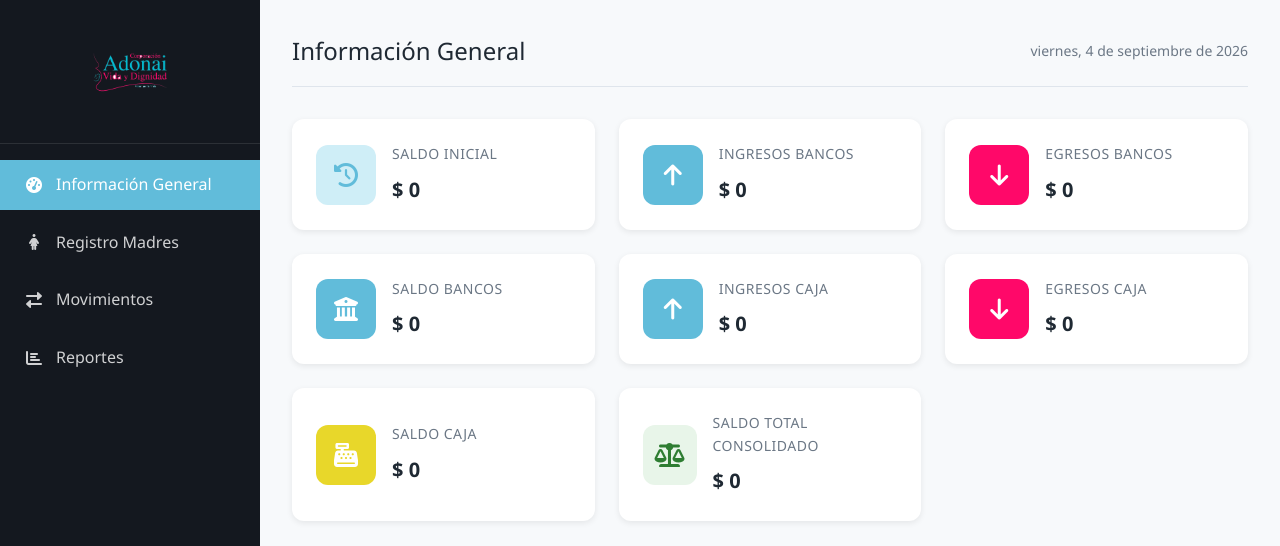
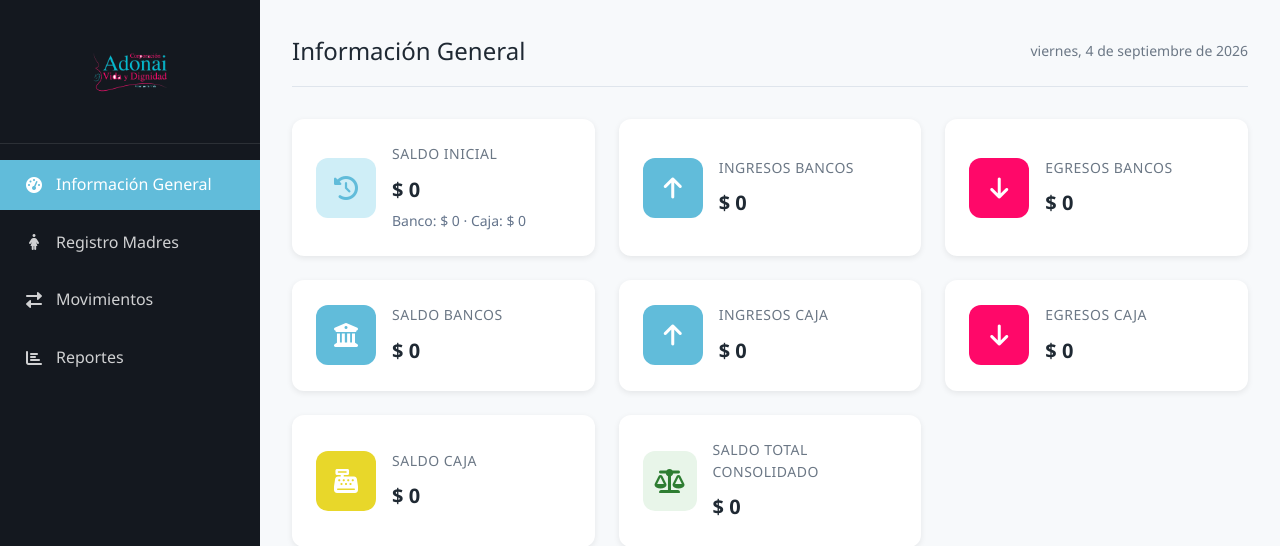
Before and after one commit to SantiagoR2001/adonai-dashboard-v5, a Flask app: page /dashboard in a window 1280 px wide. Shown: the top 546 px of the page. Run offline with Flask 3, Linux system fonts and the light colour scheme; the visitor is signed in with stand-in values (Sample User, id 1); data that the repository does not hold is empty.

Commit message:
Fix 12: Desglose Banco/Caja en el card Saldo Inicial del Dashboard

```diff
--- a/src/routes.py
+++ b/src/routes.py
@@ -603,6 +603,8 @@ def api_get_saldos():
     ym = hoy.strftime("%Y-%m")
 
     saldo_inicial = config_data["saldoInicialBanco"] + config_data["saldoInicialCaja"]
+    saldo_inicial_banco = config_data["saldoInicialBanco"]
+    saldo_inicial_caja = config_data["saldoInicialCaja"]
     ingresos_banco_mes = 0.0
     egresos_banco_mes = 0.0
     ingresos_caja_mes = 0.0
@@ -639,6 +641,8 @@ def api_get_saldos():
                 f_ym = fecha.strftime("%Y-%m")
                 if f_ym < ym:
                     saldo_inicial += valor
+                    if medio == "banco": saldo_inicial_banco += valor
+                    elif medio == "caja": saldo_inicial_caja += valor
                 elif f_ym == ym:
                     if medio == "banco": ingresos_banco_mes += valor
                     elif medio == "caja": ingresos_caja_mes += valor
@@ -667,12 +671,16 @@ def api_get_saldos():
                 f_ym = fecha.strftime("%Y-%m")
                 if f_ym < ym:
                     saldo_inicial -= valor
+                    if medio == "banco": saldo_inicial_banco -= valor
+                    elif medio == "caja": saldo_inicial_caja -= valor
                 elif f_ym == ym:
                     if medio == "banco": egresos_banco_mes += valor
                     elif medio == "caja": egresos_caja_mes += valor
 
     return jsonify({
         "saldoInicial": float(saldo_inicial),
+        "saldoInicialBanco": float(saldo_inicial_banco),
+        "saldoInicialCaja": float(saldo_inicial_caja),
         "ingresosBanco": float(ingresos_banco_mes),
         "egresosBanco": float(egresos_banco_mes),
         "saldoBanco": float(saldo_banco_actual),
--- a/src/static/js/dashboard.js
+++ b/src/static/js/dashboard.js
@@ -113,6 +113,10 @@ class DashboardManager {
 
         const s = this.data.saldos;
         setVal("saldoInicial", s.saldoInicial);
+        const bancoEl = document.getElementById("saldoInicialBancoDesglose");
+        const cajaEl = document.getElementById("saldoInicialCajaDesglose");
+        if (bancoEl) bancoEl.textContent = Utils.formatCurrency(s.saldoInicialBanco || 0);
+        if (cajaEl) cajaEl.textContent = Utils.formatCurrency(s.saldoInicialCaja || 0);
         setVal("ingresosBanco", s.ingresosBanco);
         setVal("egresosBanco", s.egresosBanco);
         setVal("saldoBanco", s.saldoBanco);
--- a/src/templates/dashboard.html
+++ b/src/templates/dashboard.html
@@ -97,6 +97,9 @@
                     <div class="card-content">
                         <h3>Saldo Inicial</h3>
                         <p class="amount" id="saldoInicial">$0</p>
+                        <p style="font-size: var(--font-size-small); color: #64748b; margin-top: 4px;">
+                            Banco: <span id="saldoInicialBancoDesglose">$0</span> · Caja: <span id="saldoInicialCajaDesglose">$0</span>
+                        </p>
                     </div>
                 </div>
 
```
